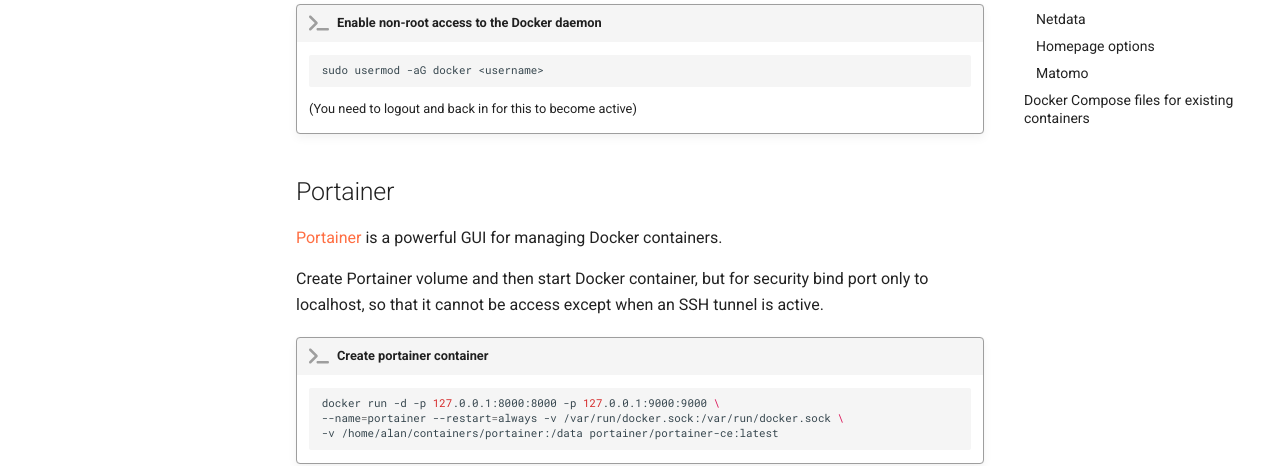
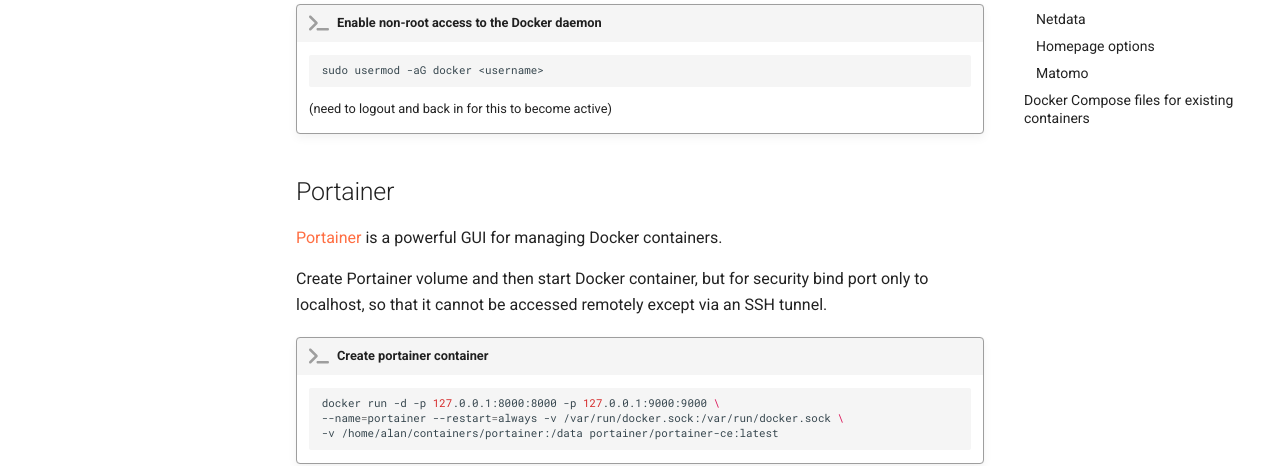
Before and after one commit to EDIflyer/linux-notes, an MkDocs documentation site: the page built from docs/server-setup/docker_setup.md, in a window 1280 px wide and 900 px high. Shown: the part 388-854 px from the top of the window. Built offline with MkDocs 1.6.1 and Material for MkDocs 9.7.7, drawn with Linux system fonts in a browser that asks for light colours; comment, search, counter and statistics services are not loaded; some of the changed text lies outside the part shown.

Commit message:
minor tweaks

````diff
--- a/docs/server-setup/docker_setup.md
+++ b/docs/server-setup/docker_setup.md
@@ -12,12 +12,12 @@ title: "2 - Docker setup"
     ``` bash
     sudo usermod -aG docker <username>
     ```
-    (You need to logout and back in for this to become active)
+    (need to logout and back in for this to become active)
 
 ## Portainer
 [Portainer](https://www.portainer.io/) is a powerful GUI for managing Docker containers.
 
-Create Portainer volume and then start Docker container, but for security bind port only to localhost, so that it cannot be access except when an SSH tunnel is active.
+Create Portainer volume and then start Docker container, but for security bind port only to localhost, so that it cannot be accessed remotely except via an SSH tunnel.
 !!! quote "Create portainer container"
     ``` bash
     docker run -d -p 127.0.0.1:8000:8000 -p 127.0.0.1:9000:9000 \
````
Also changed, not shown: other parts of docs/server-setup/docker_setup.md (+2 -2 lines), docs/server-setup/server_setup.md (+0 -1 lines).
